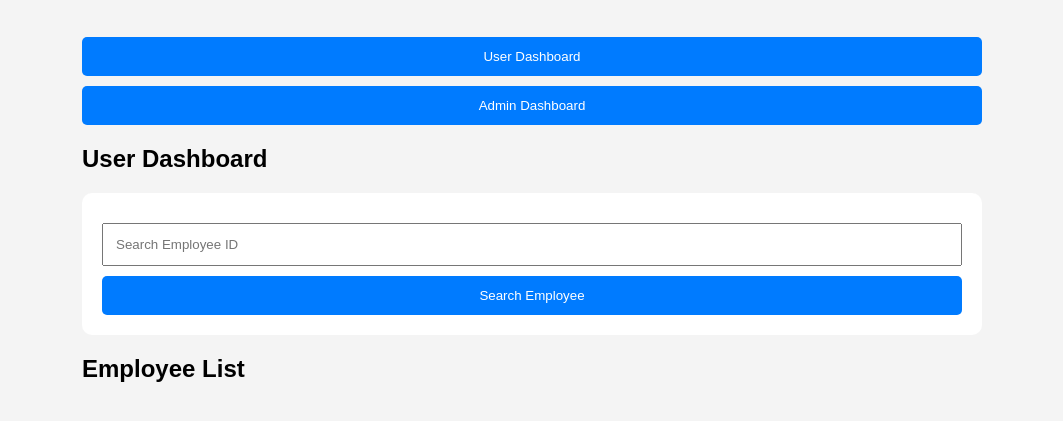
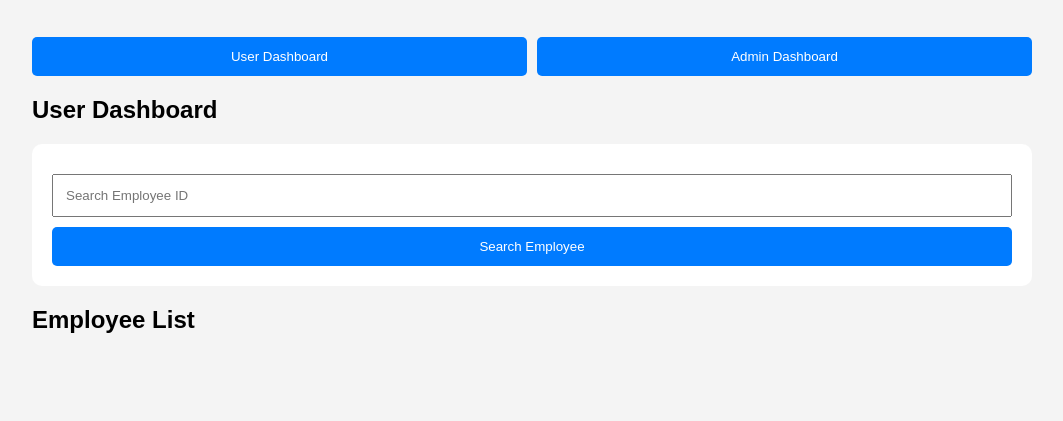
Before and after one commit to Hi-Hilly/Salary-Management-System, a plain HTML site: page index.html in a window 1280 px wide. Shown: the part 81-502 px from the top of the page, without its empty margins (108-1171 px from the left). Drawn offline with Linux system fonts and the light colour scheme.

Commit message:
Update style.css

```diff
--- a/style.css
+++ b/style.css
@@ -7,7 +7,7 @@ body {
 
 .container {
   width: 90%;
-  max-width: 900px;
+  max-width: 1000px;
   margin: auto;
 }
 
@@ -16,13 +16,19 @@ h1 {
   margin-bottom: 30px;
 }
 
+.mode-box {
+  display: flex;
+  gap: 10px;
+  margin-bottom: 20px;
+}
+
 .form-box,
 .search-box,
-.stats {
+.stats-box {
   background: white;
   padding: 20px;
+  border-radius: 10px;
   margin-bottom: 20px;
-  border-radius: 10px;
 }
 
 input,
@@ -49,21 +55,21 @@ button:hover {
 .employee-card {
   background: white;
   padding: 20px;
+  border-radius: 10px;
   margin-bottom: 15px;
-  border-radius: 10px;
 }
 
 .employee-card h3 {
   margin-top: 0;
 }
 
-.productivity-high {
-  color: green;
+.productivity-normal {
+  color: orange;
   font-weight: bold;
 }
 
-.productivity-normal {
-  color: orange;
+.productivity-high {
+  color: green;
   font-weight: bold;
 }
 
@@ -72,6 +78,7 @@ button:hover {
   font-weight: bold;
 }
 
+#searchResult,
 #statisticsResult {
   margin-top: 15px;
   font-weight: bold;
```
